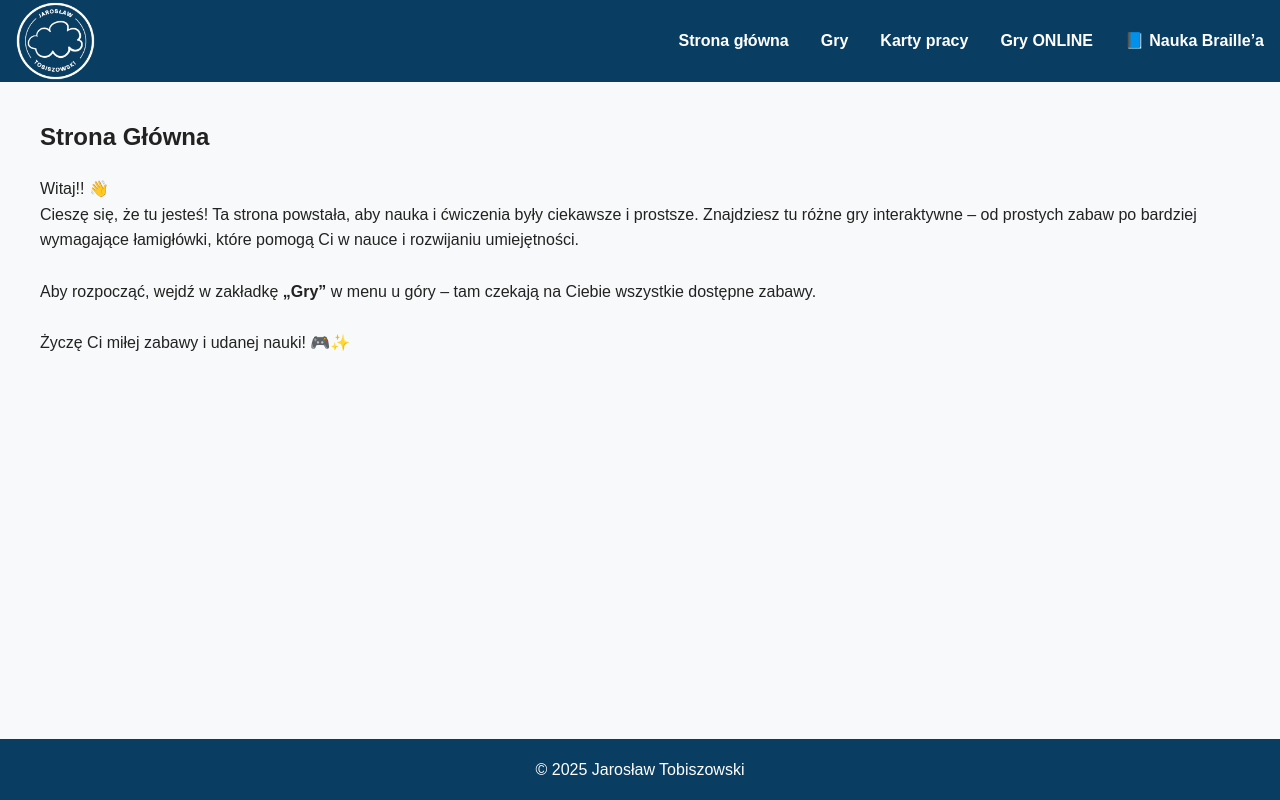
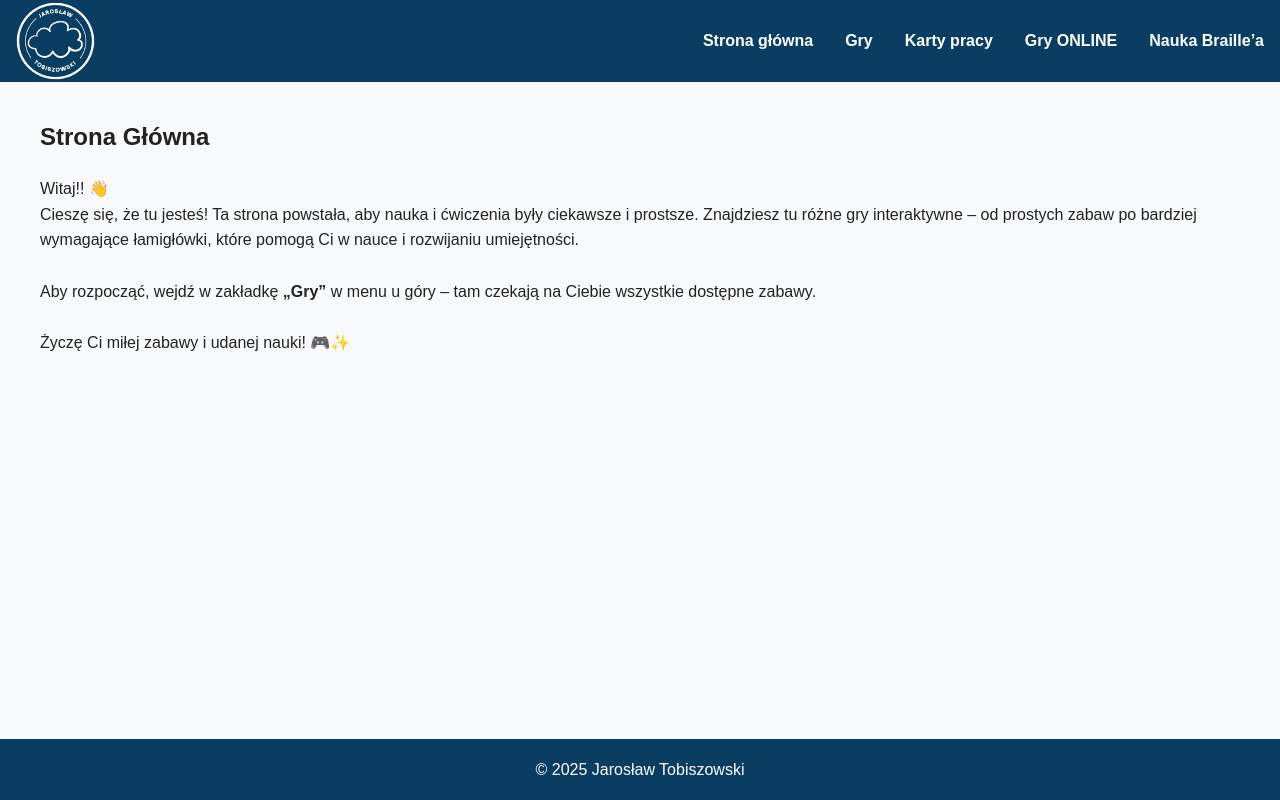
Before and after one commit to jartob/edu.tyflo.io, a plain HTML site: page index.html in a window 1280 px wide. Drawn offline with Linux system fonts and the light colour scheme.

Commit message:
Update index.html

```diff
--- a/index.html
+++ b/index.html
@@ -124,7 +124,7 @@
     <a href="#" onclick="showSection('games')" aria-label="Gry">Gry</a>
     <a href="karty.html">Karty pracy</a>
 <a href="gry.html">Gry ONLINE</a>
-  <a href="braille.html">📘 Nauka Braille’a</a>
+<a href="braille.html">Nauka Braille’a</a>
  </nav>
 </header>
 
```
